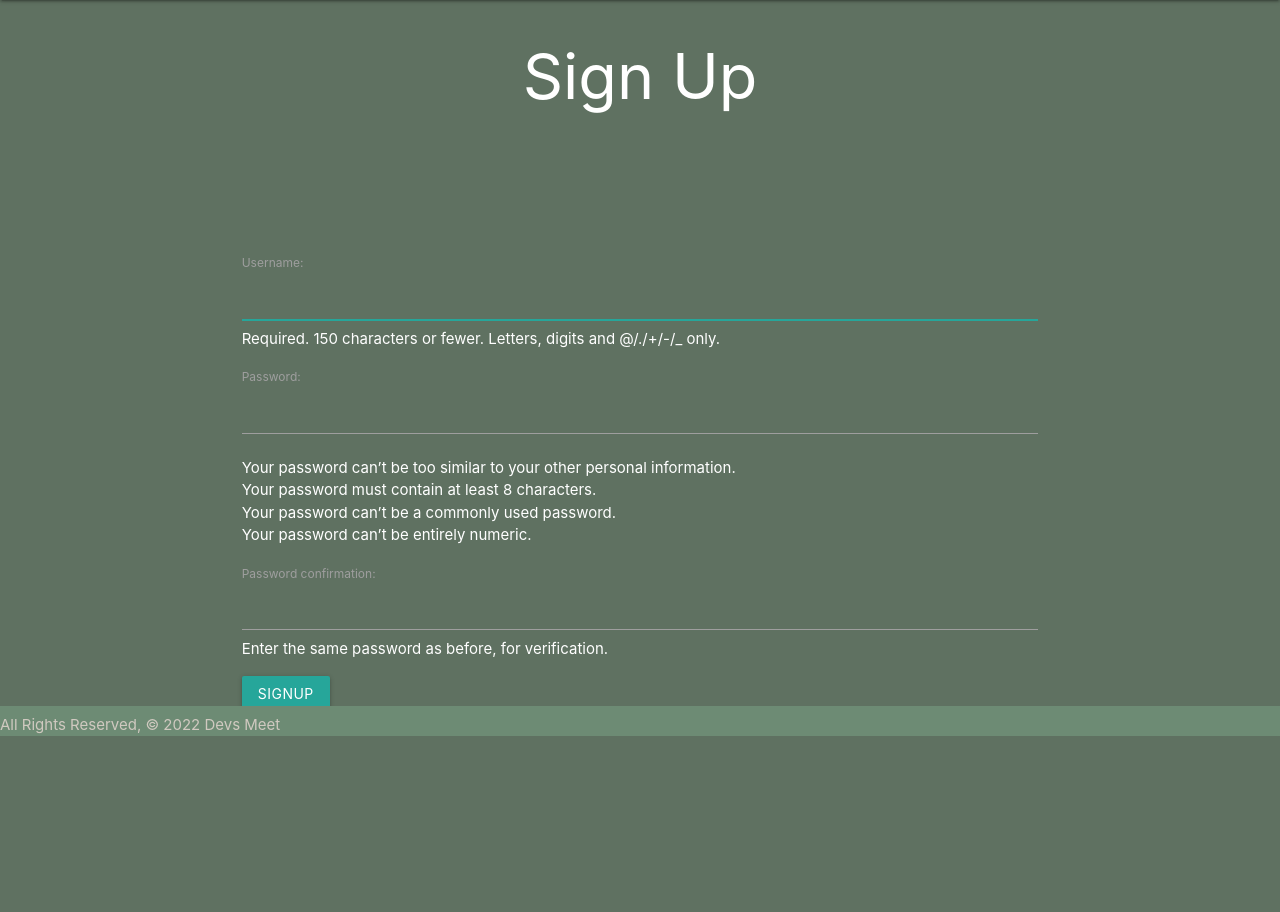
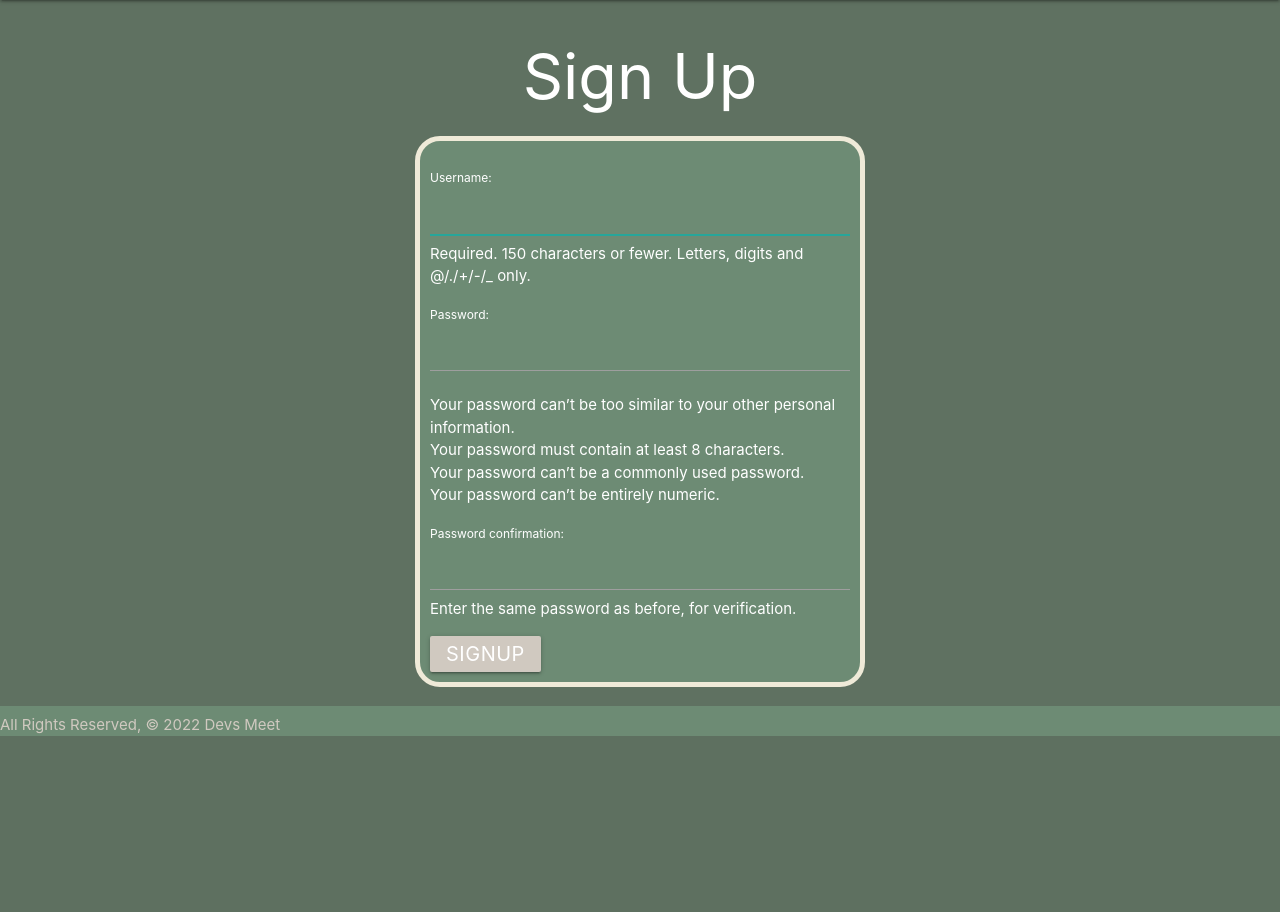
Before and after one commit to EjOliver1107/DevelopersMeet, a Django app: page /accounts/signup/ in a window 1280 px wide. Shown: the part 64-976 px from the top of the page. After the commit the page ends 800 px from the top, so only its background shows below. Run offline with Django 4.2, Linux system fonts and the light colour scheme.

Commit message:
css for login/signup and fixes join bug

```diff
--- a/main_app/static/css/style.css
+++ b/main_app/static/css/style.css
@@ -7,10 +7,28 @@ h1 {
 }
 
 #signup {
+    margin: auto;
     display: flex;
     flex-direction: column;
     align-items: center;
-    padding: 100px 200px 200px 200px;
+    background-color: #6d8b74;
+    width: 450px;
+    padding: 10px;
+    border: 5px solid #EFEAD8;
+    border-radius: 25px;
+}
+#signup-info {
+    color: white;
+}
+p > label {
+    color:white;
+}
+.btn {
+    background-color: #D0C9C0;
+    font-size: 20px;
+}
+.btn:hover {
+    background-color: black;
 }
 .card {
     background-color: #708572;
--- a/main_app/templates/about.html
+++ b/main_app/templates/about.html
@@ -7,7 +7,11 @@
  <br> However, if you join DevelopersMeet you're sure to find other software developers who suit your interest.
   <br>You know, since thats what we're all about! <br>Hope you have fun finding your match.
 </p>
-<button ><a href="{% url 'profiles_create' %}">Join</a></button>
+{% if user.is_authenticated %}
+<button ><a href="{% url 'index' %}">Join Us</a></button>
+{% else %}
+<button ><a href="{% url 'signup' %}">Join Us</a></button>
+{% endif %}
 </div>
 </section>
 {% endblock %}
--- a/main_app/templates/registration/login.html
+++ b/main_app/templates/registration/login.html
@@ -2,10 +2,12 @@
 {% block content %}
 
 <h1>Log In</h1>
+<section id="signup">
 <form method="POST" action="{% url 'login' %}">
     {% csrf_token %}
     {{ form.as_p }}
     <input type="submit" class="btn" value="login">
     <input type="hidden" name="next" value="{{ next }}">
   </form>
+</section>
 {% endblock %}
--- a/main_app/templates/registration/signup.html
+++ b/main_app/templates/registration/signup.html
@@ -5,10 +5,10 @@
 
 {% if error_message %}<p class="red-text">{{ error_message }}</p>{% endif %}
 <section id="signup">
-<form method="POST" action="{% url 'signup' %}">
+<form method="POST" action="{% url 'signup' %}" id="signup-info">
   {% csrf_token %}
   {{ form.as_p }}
-  <input type="submit" class="btn" value="signup">
+  <input type="submit" class="btn" value="signup" id="inputbtn">
 </form>
 </section>
 {% endblock %}
```
